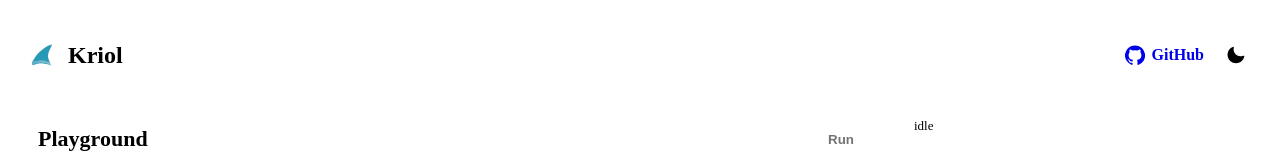
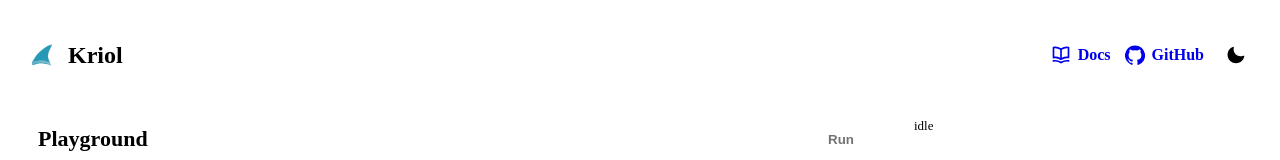
Before and after one commit to kriol-lang/kriol-playground, a SvelteKit app: page / in a window 1280 px wide. Shown: the top 160 px of the page. Built offline with nearby package versions, Linux system fonts and the light colour scheme.

Commit message:
chore: Add link to docs website

```diff
--- a/package.json
+++ b/package.json
@@ -23,6 +23,7 @@
     "web-tree-sitter": "^0.25.8"
   },
   "devDependencies": {
+    "@types/node": "^25.9.3",
     "svelte-check": "^4.1.1",
     "typescript": "^5.7.2"
   }
--- a/src/routes/+page.svelte
+++ b/src/routes/+page.svelte
@@ -123,6 +123,13 @@ fn inisiu() {
     </a>
 
     <nav class="nav-actions" aria-label="Project links">
+      <a class="icon-link" href="https://docs.kriol.dev" rel="noreferrer" target="_blank" aria-label="KriolLang Documentation">
+        <svg aria-hidden="true" viewBox="0 0 24 24">
+          <path d="M21.17 2.06A13.1 13.1 0 0 0 19 1.87a12.94 12.94 0 0 0-7 2.05 12.94 12.94 0 0 0-7-2 13.1 13.1 0 0 0-2.17.19 1 1 0 0 0-.83 1v12a1 1 0 0 0 1.17 1 10.9 10.9 0 0 1 8.25 1.91l.12.07h.11a.91.91 0 0 0 .7 0h.11l.12-.07A10.9 10.9 0 0 1 20.83 16 1 1 0 0 0 22 15V3a1 1 0 0 0-.83-.94ZM11 15.35a12.87 12.87 0 0 0-6-1.48H4v-10c.33-.02.67-.02 1 0a10.86 10.86 0 0 1 6 1.8v9.68Zm9-1.44h-1a12.87 12.87 0 0 0-6 1.48V5.67a10.86 10.86 0 0 1 6-1.8c.33-.02.67-.02 1 0v10.04Zm1.17 4.15a13.1 13.1 0 0 0-2.17-.19 12.94 12.94 0 0 0-7 2.05 12.94 12.94 0 0 0-7-2.05c-.73 0-1.45.07-2.17.19A1 1 0 1 0 3.17 20a10.9 10.9 0 0 1 8.25 1.91 1 1 0 0 0 1.16 0A10.9 10.9 0 0 1 20.83 20a1 1 0 1 0 .34-1.94Z" />
+        </svg>
+        <span>Docs</span>
+      </a>
+
       <a class="icon-link" href="https://github.com/kriol-lang" rel="noreferrer" target="_blank" aria-label="KriolLang GitHub">
         <svg aria-hidden="true" viewBox="0 0 24 24">
           <path d="M12 .5a12 12 0 0 0-3.8 23.39c.6.11.82-.26.82-.58v-2.02c-3.34.73-4.04-1.61-4.04-1.61-.55-1.38-1.34-1.75-1.34-1.75-1.09-.75.08-.73.08-.73 1.2.08 1.84 1.24 1.84 1.24 1.08 1.83 2.82 1.3 3.5.99.11-.78.42-1.3.76-1.6-2.66-.3-5.47-1.34-5.47-5.94 0-1.31.47-2.38 1.24-3.22-.12-.3-.54-1.52.12-3.18 0 0 1.01-.32 3.3 1.23a11.5 11.5 0 0 1 6 0c2.29-1.55 3.3-1.23 3.3-1.23.66 1.66.24 2.88.12 3.18.77.84 1.24 1.91 1.24 3.22 0 4.62-2.81 5.63-5.49 5.93.43.37.81 1.1.81 2.22v3.3c0 .32.22.7.83.58A12 12 0 0 0 12 .5Z" />
```
Also changed, not shown: 1 other file (tests, documents, lock files or other folders).
